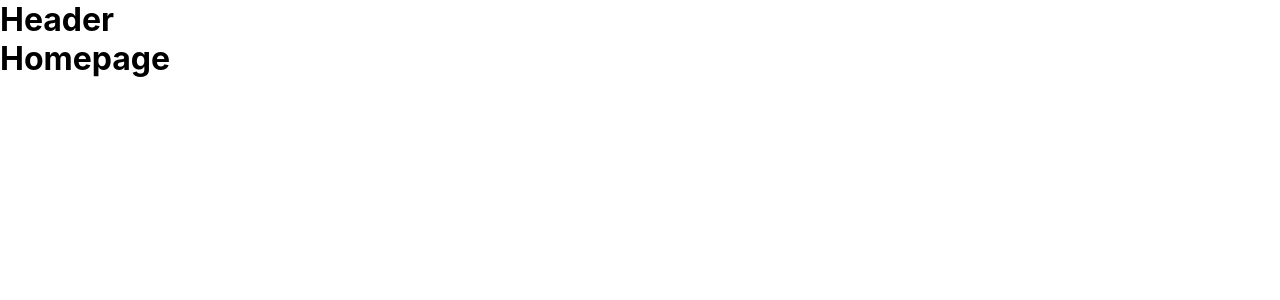
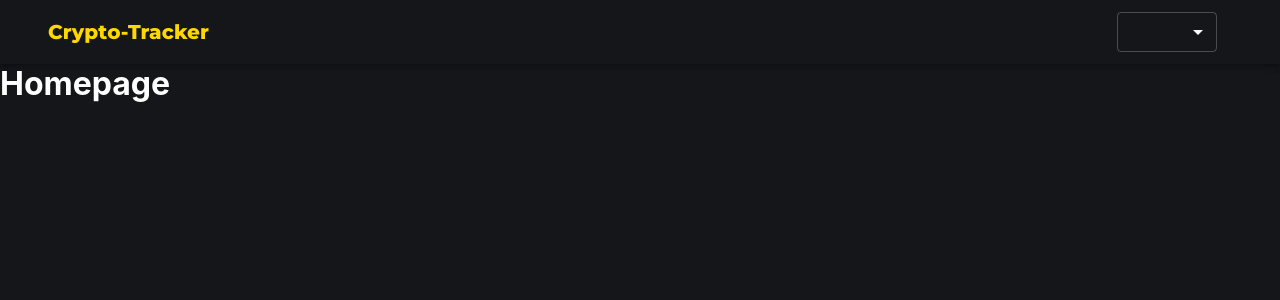
Before and after one commit to JSShant/CryptoTracker, a React (Create React App) app: page / in a window 1280 px wide. Shown: the top 300 px of the page. Built offline with nearby package versions, Linux system fonts and the light colour scheme.

Commit message:
Creating Of header component with dark theme

```diff
--- a/src/App.js
+++ b/src/App.js
@@ -3,11 +3,22 @@
 import Header from "./Components/Header";
 import Homepage from "./Pages/Homepage";
 import CoinPage from "./Pages/CoinPage";
+import { makeStyles } from "@material-ui/core";
 
 function App() {
+  const useStyles = makeStyles(() => ({
+    App: {
+      backgroundColor: "#14161a",
+      color: "white",
+      minHeight: "100vh",
+    },
+  }));
+
+  const classes = useStyles();
+
   return (
     <BrowserRouter>
-      <div>
+      <div className={classes.App}>
         <Header />
         <Route path="/" component={Homepage} exact />
         <Route path="/coins/:id" component={CoinPage} />
--- a/src/Components/Header.js
+++ b/src/Components/Header.js
@@ -1,10 +1,66 @@
+import {
+  AppBar,
+  Container,
+  createTheme,
+  makeStyles,
+  MenuItem,
+  Select,
+  ThemeProvider,
+  Toolbar,
+  Typography,
+} from "@material-ui/core";
 import React from "react";
+import { useHistory } from "react-router-dom";
+
+const useStyles = makeStyles(() => ({
+  title: {
+    flex: 1,
+    color: "gold",
+    fontFamily: "Montserrat",
+    fontWeight: "bold",
+    cursor: "pointer",
+  },
+}));
 
 const Header = () => {
+  const classes = useStyles();
+  const history = useHistory();
+  const darkTheme = createTheme({
+    palette: {
+      primary: {
+        main: "#fff",
+      },
+      type: "dark",
+    },
+  });
   return (
-    <div>
-      <h1>Header</h1>
-    </div>
+    <ThemeProvider theme={darkTheme}>
+      <AppBar color="transparent" position="static">
+        <Container>
+          <Toolbar>
+            <Typography
+              onClick={() => history.push("/")}
+              className={classes.title}
+              variant="h6"
+            >
+              Crypto-Tracker
+            </Typography>
+
+            <Select
+              variant="outlined"
+              style={{
+                width: 100,
+                height: 40,
+                marginRight: 15,
+              }}
+            >
+              <MenuItem value={"USD"}>USD</MenuItem>
+              <MenuItem value={"AUD"}>AUD</MenuItem>
+            </Select>
+          </Toolbar>
+        </Container>
+      </AppBar>
+    </ThemeProvider>
   );
 };
 
```
